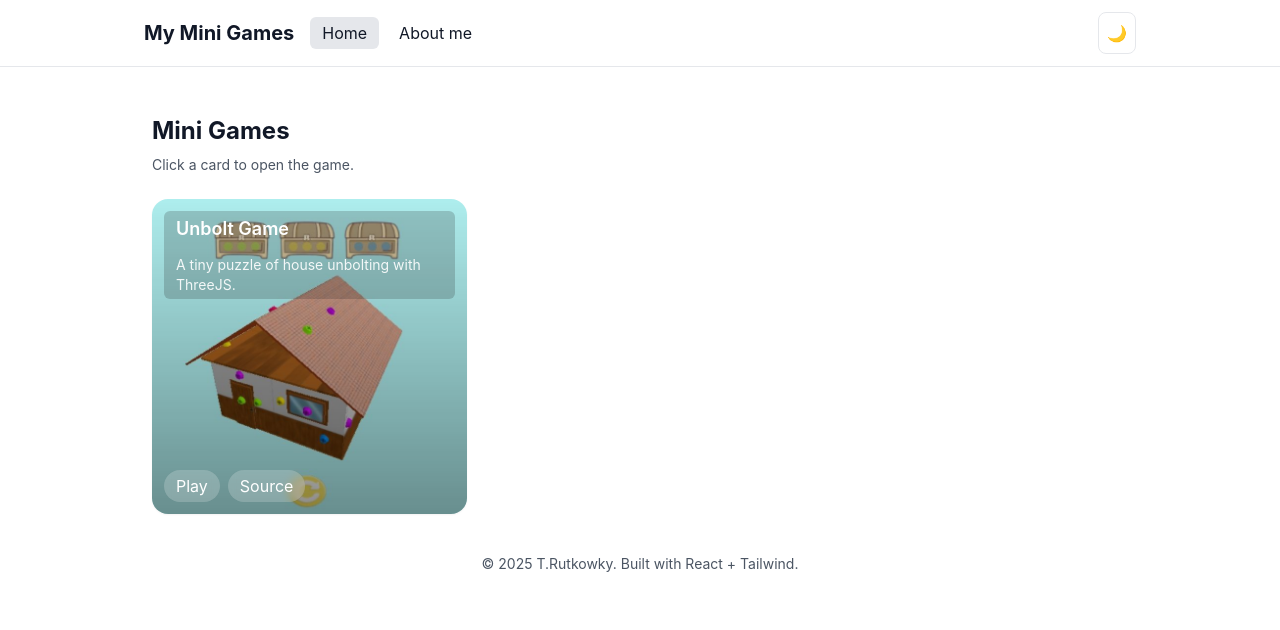
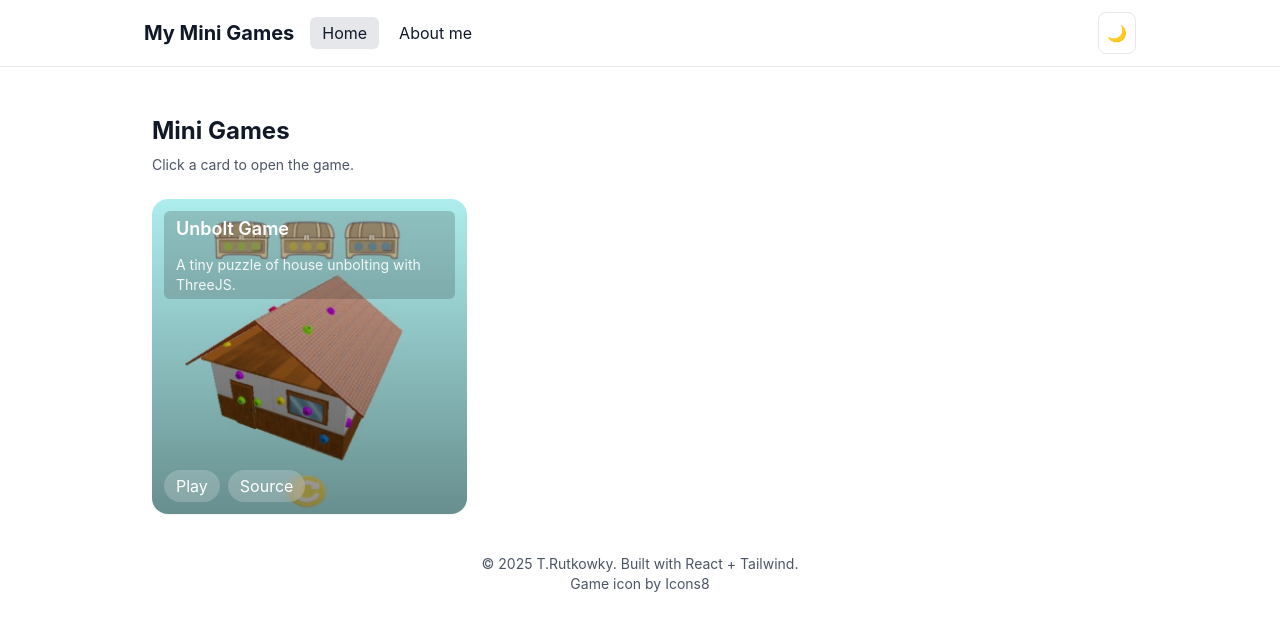
Before and after one commit to tarasua33/prfl, a React (Create React App) app: page / in a window 1280 px wide. Shown: the top 630 px of the page. Built offline with nearby package versions, Linux system fonts and the light colour scheme.

Commit message:
resolved issues

```diff
--- a/package.json
+++ b/package.json
@@ -1,6 +1,5 @@
 {
   "name": "portfolio",
-  "homepage": "/prfl/",
   "version": "0.1.1",
   "private": true,
   "dependencies": {
--- a/src/App.js
+++ b/src/App.js
@@ -69,6 +69,12 @@ export class App extends React.Component {
           © {
             new Date().getFullYear()
           } T.Rutkowky. Built with React + Tailwind.
+
+          <p>
+            <a target="_blank" rel="noreferrer" href="https://icons8.com/icon/5BDkNcwQqk2E/apple-arcade">Game </a>
+            icon by
+            <a target="_blank" rel="noreferrer" href="https://icons8.com"> Icons8</a>
+          </p>
         </footer>
       </div>
     );
--- a/src/components/home/Card.js
+++ b/src/components/home/Card.js
@@ -5,7 +5,7 @@ export class Card extends React.Component {
     const { item } = this.props;
 
     return (
-      <p
+      <div
         className="block rounded-2xl overflow-hidden shadow-sm transform hover:scale-105 transition-shadow transition-transform duration-200"
         target="_blank"
         rel="noreferrer"
@@ -40,7 +40,7 @@ export class Card extends React.Component {
 
           </div>
         </div>
-      </p>
+      </div>
     );
   }
 }
```
Also changed, not shown: 1 other file (tests, documents, lock files or other folders).
